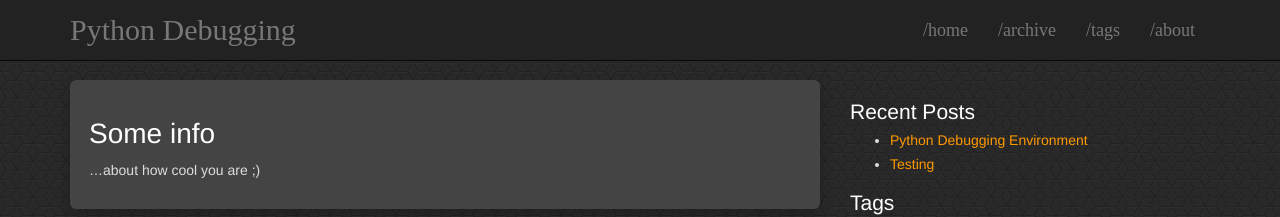
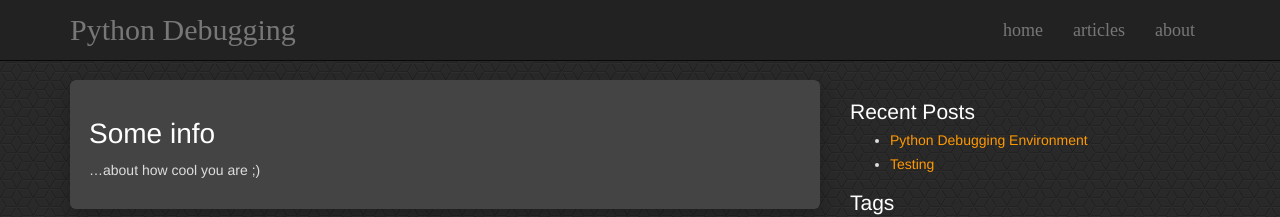
Before and after one commit to nloadholtes/pythondebugging.com, a Jekyll site: the page built from about.md, in a window 1280 px wide. Shown: the top 217 px of the page. Built offline with Jekyll 4.4.1, drawn with Linux system fonts in a browser that asks for light colours.

Commit message:
Header tweaks

```diff
--- a/_includes/header.html
+++ b/_includes/header.html
@@ -79,10 +79,9 @@
       </div>
       <div class="collapse navbar-collapse">
         <ul class="nav navbar-nav">
-          <li><a href="{{site.baseurl }}/">/home</a></li>
-          <li><a href="{{site.baseurl }}/archive.html">/archive</a></li>
-          <li><a href="{{site.baseurl }}/tags.html">/tags</a></li>
-          <li><a href="{{site.baseurl }}/about.html">/about</a></li>
+          <li><a href="{{site.baseurl }}/">home</a></li>
+          <li><a href="{{site.baseurl }}/archive.html">articles</a></li>
+          <li><a href="{{site.baseurl }}/about.html">about</a></li>
         </ul>
       </div>
     </div>
```
